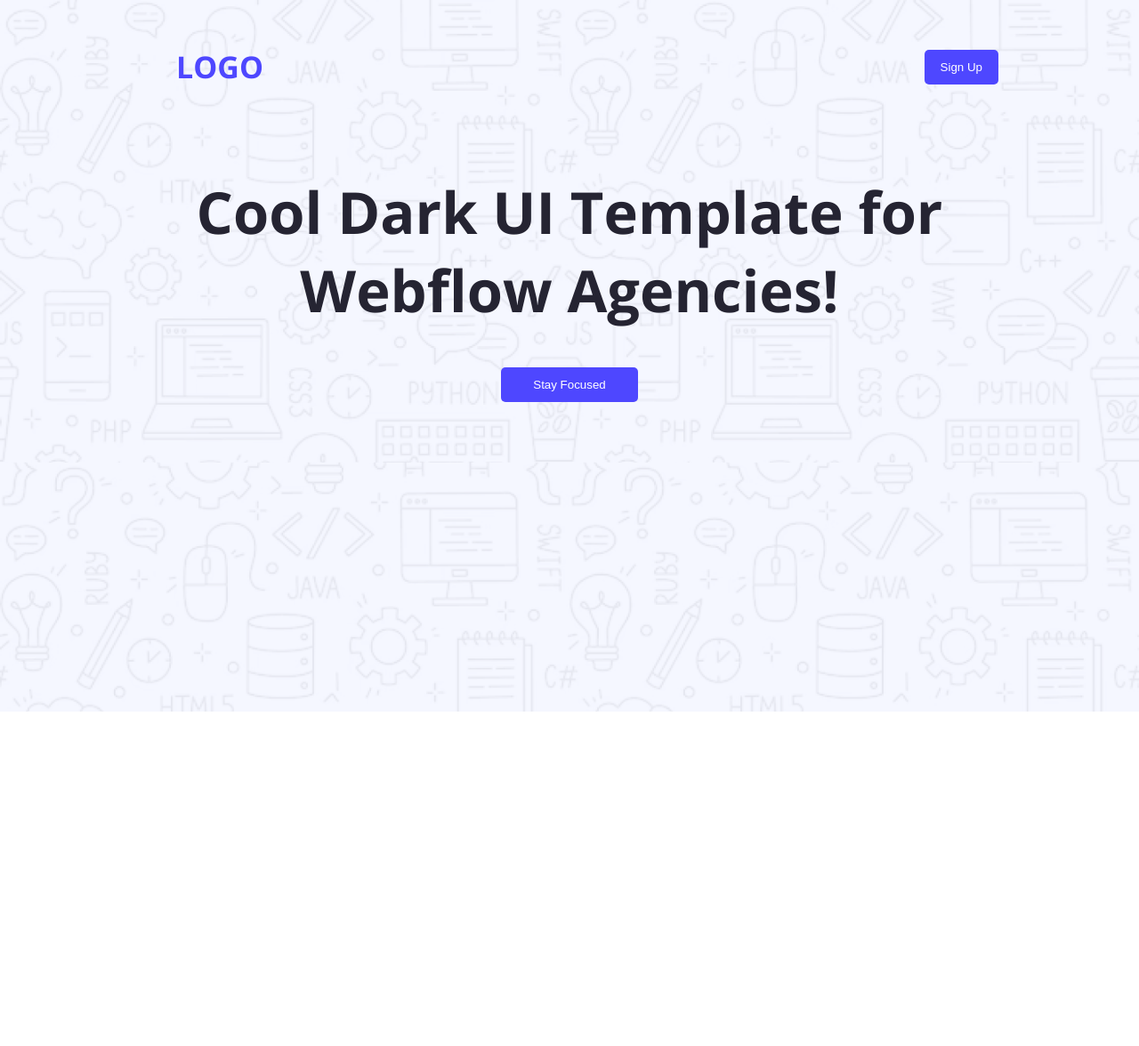
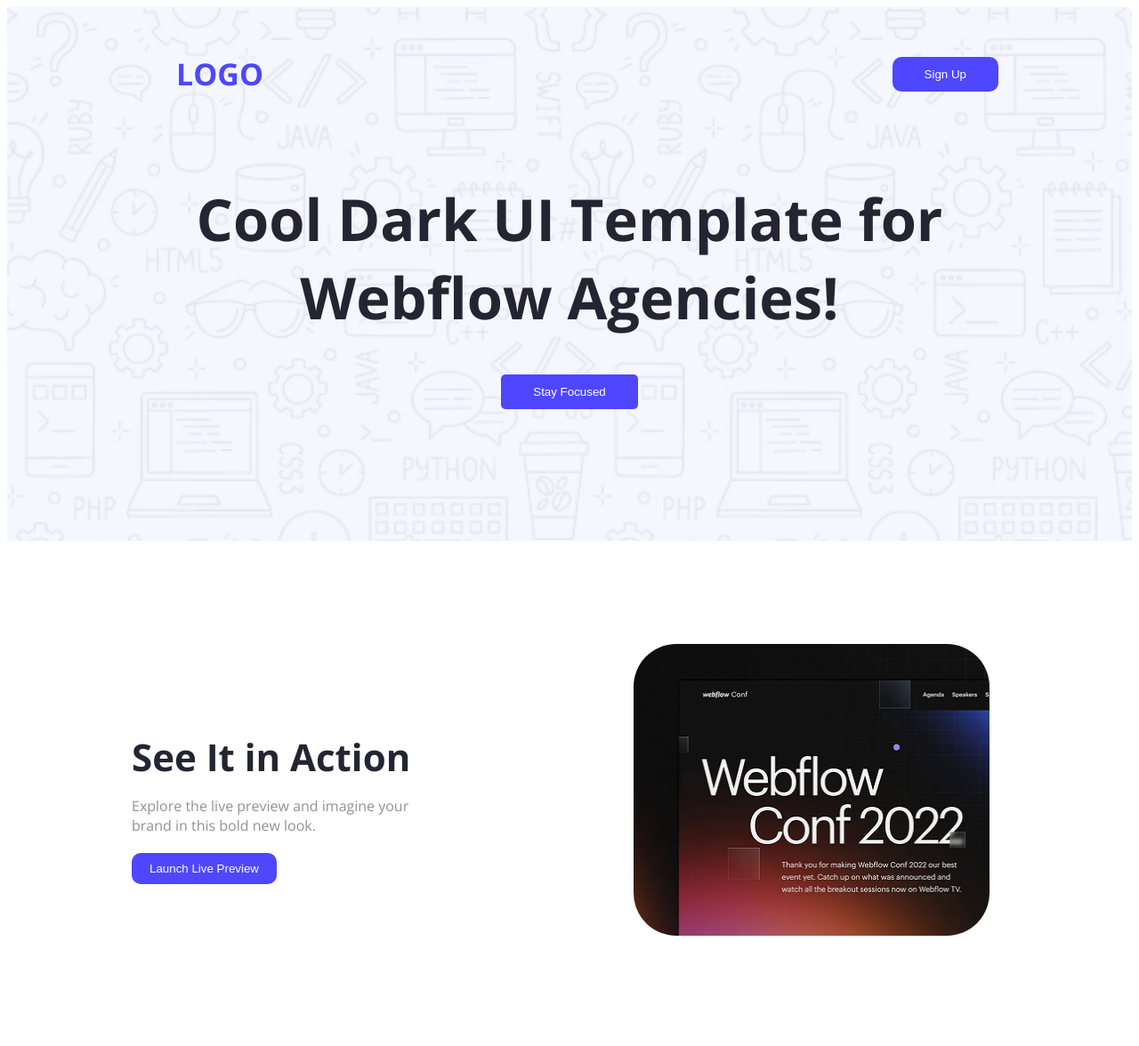
Before and after one commit to sanilaskar/B12A01-landing-launchpad-Assingments, a plain HTML site: page index.html in a window 1280 px wide. Shown: the whole page at 89% size. Before the commit the page ends 800 px from the top, so only its background shows below. Drawn offline with nearby package versions, Linux system fonts and the light colour scheme.

Commit message:
actionpart added

```diff
--- a/index.html
+++ b/index.html
@@ -23,7 +23,7 @@
 <body class="open-sans-normal1">
 
     <header class="header">
-        <nav>
+        <nav class="nav-bar">
             <ul>
                 <li class="open-sans-normal logo">LOGO</li>
                 <li><button class="sign-up-btn">Sign Up</button></li>
@@ -35,6 +35,18 @@
             </div>
 
     </header>
+    <main>
+        <section class="action-section">
+            <div class="action-left">
+                <h2>See It in Action</h2>
+                <p>Explore the live preview and imagine your<br>brand in this bold new look.</p>
+                <button class="preview-btn">Launch Live Preview</button>
+            </div>
+            <div class="action-right">
+                <img src="Assets/wc-mini.png" alt="" />
+            </div>
+        </section>
+    </main>
 </body>
 
 </html>
--- a/styles/resume.css
+++ b/styles/resume.css
@@ -20,11 +20,11 @@
     color: #4E47FF;
 }
 .sign-up-btn{
-    padding: 12px 18px 12px 18px;
+    padding: 12px 36px 12px 36px;
     background-color: #4E47FF;
     color: white;
     border: none;
-    border-radius: 5px;
+    border-radius: 10px;
     cursor: pointer;
 }
 nav ul{
@@ -35,10 +35,14 @@ nav ul{
     /* height: 80px; */
     /* padding: 52px 150px; */
 }
-body{
+.header{
     background-image: url(../Assets/Hero-bg.png);
+    background-repeat: no-repeat;
     background-size: cover;
     background-position: center;
+    min-height: 600px;
+    display: flex;
+    flex-direction: column;
 }
 /* nav styles */
 nav ul li {
@@ -57,6 +61,7 @@ nav li a{
     align-items: center;
     justify-content: center;
     text-align: center;
+    /* padding: 116px 260px 116px 140px; */
 }
 .banner h1{
     font-weight: bold;
@@ -71,3 +76,41 @@ nav li a{
     border-radius: 5px;
     cursor: pointer;
 }
+/* action-section */
+.action-section{
+    display: flex;
+    justify-content: space-between;
+    align-items: center;
+    flex-wrap: wrap;
+    gap: auto;
+    padding: 116px 160px 116px 140px;
+
+}
+
+.action-left h2 {
+  font-size: 42px;
+  font-weight: bold;
+  margin-bottom: 10px;
+  color:rgba(37, 36, 50, 1);
+
+}
+
+.action-left p {
+  font-size: 16px;
+  color:rgba(37, 36, 50, 0.5);
+  margin-bottom: 20px;
+}
+.preview-btn {
+  padding: 10px 20px;
+  background-color: #4E47FF;
+  color: #ffffff;
+  border: none;
+  border-radius: 10px;
+  cursor: pointer;
+}
+.action-right img {
+  max-width: 100%;
+  width: 400px;
+  height: 328px;
+  border-radius: 48px;
+}
```
